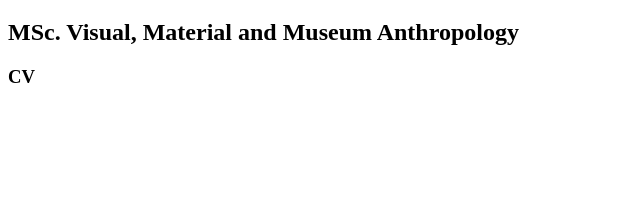
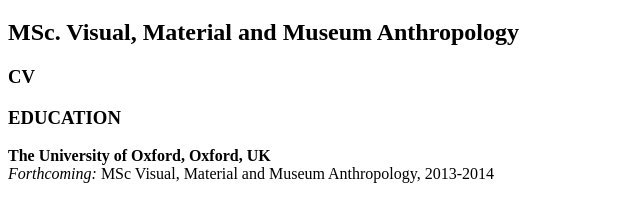
Before and after one commit to AshCatchum/First_Site, a plain HTML site: page index.html in a window 1280 px wide. Shown: the part 61-282 px from the top of the page, without its empty margins (0-640 px from the left). Drawn offline with Linux system fonts and the light colour scheme.

Commit message:
2. Import: Added content for CV.

```diff
--- a/index.html
+++ b/index.html
@@ -8,3 +8,6 @@
 	<h1>Ashley Knowles</h1>
 	<h2>MSc. Visual, Material and Museum Anthropology </h2>
 	<h3>CV</h3>
+	<h3>EDUCATION</h3>
+	<p><strong>The University of Oxford, Oxford, UK</strong></br>
+	<em>Forthcoming:</em> MSc Visual, Material and Museum Anthropology, 2013-2014</p>
```
